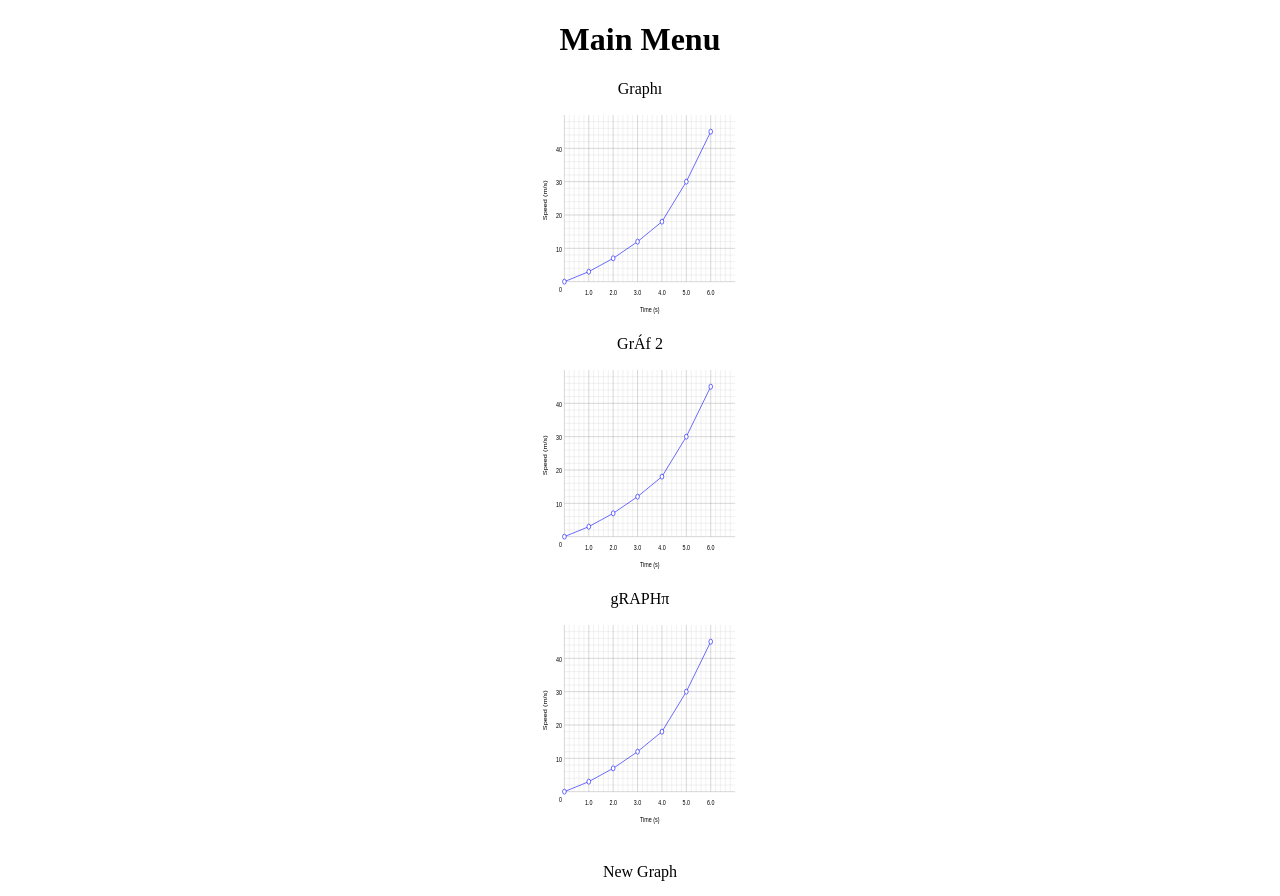
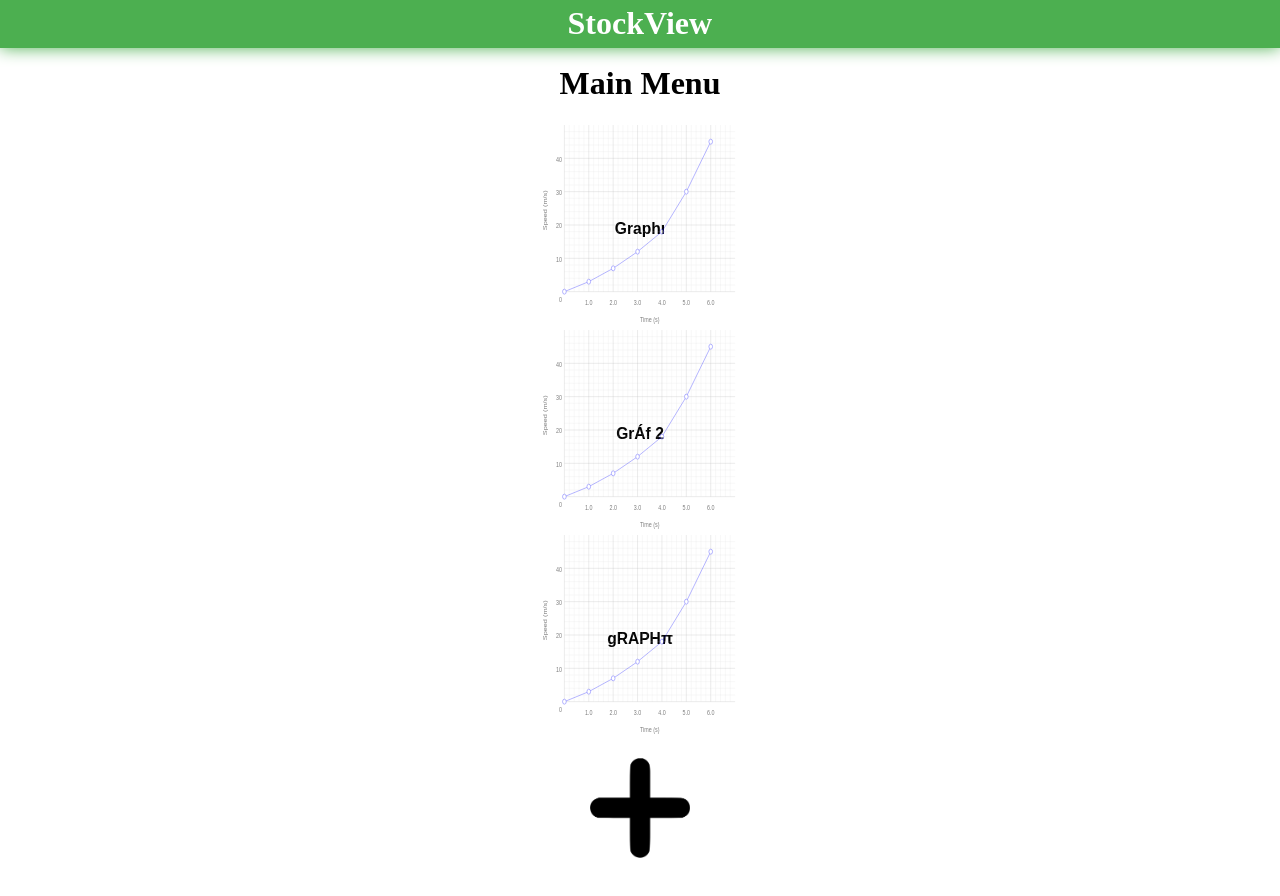
Before and after one commit to alec-horwitz/stock_app_frontend, a React (Create React App) app: page / in a window 1280 px wide. Shown: the top 896 px of the page. After the commit the page ends 870 px from the top, so only its background shows below. Built offline with nearby package versions, Linux system fonts and the light colour scheme; no server answers.

Commit message:
add a nav bar and enhance styling

```diff
--- a/src/App.css
+++ b/src/App.css
@@ -1,5 +1,20 @@
 .App {
   text-align: center;
+}
+
+.nav {
+  position: fixed;
+  display: flex;
+  justify-content: space-between;
+  align-items: center;
+  width: 100%;
+  height: 3em;
+  top: -0.01em;
+  left: -0.01em;
+  color: white;
+  background-color: #4CAF50;
+  box-shadow: 0 0 1em 0.001em #4CAF50;
+  z-index: 999;
 }
 
 .column-stack {
@@ -36,8 +51,8 @@ li {
 
 .button {
   background-color: #4CAF50;
+  color: white;
   border: none;
-  color: white;
   box-shadow: 0 0 0.2em 0.001em #4CAF50;
   border-radius: 12px;
   text-align: center;
@@ -46,6 +61,25 @@ li {
 .button:hover {
   background-color: white;
   color: #4CAF50;
+  border: none;
+}
+
+.titleButtons {
+  position: relative;
+  width: 5em;
+  justify-content: center;
+  background-color: white;
+  color: #4CAF50;
+  box-shadow: 0 0 0.2em 0.001em #4CAF50;
+  border: none;
+  border-radius: 12px;
+  text-align: center;
+}
+
+.titleButtons:hover {
+  background-color: #4CAF50;
+  color: white;
+  box-shadow: 0 0 0.2em 0.001em white;
   border: none;
 }
 
@@ -60,7 +94,7 @@ li {
 .GraphButton {
   background-color: #ffffff;
   border: none;
-  color: #4CAF50;
+  color: black;
   text-align: center;
 }
 
@@ -69,4 +103,71 @@ li {
   box-shadow: 0 0 0.2em 0.001em #4CAF50;
   color: white;
   border: none;
+  border-radius: 32px;
 }
+
+.graphImg {
+  opacity: 0.5;
+}
+
+.imgTextPos {
+  position: relative;
+  display: flex;
+  justify-content: center;
+}
+
+.imgText {
+  position: absolute;
+  top: 5rem;
+}
+
+.newGraphButton {
+  background-color: #ffffff;
+  border: none;
+  color: white;
+  text-align: center;
+}
+
+.newGraphDisabled {
+  background-color: #ffffff;
+  border: none;
+}
+
+.newGraphDisabled .newGraphButtonText {
+  color: black;
+  position: absolute;
+  font-size: 1em;
+  top: -3rem;
+}
+
+.newGraphDisabled .newGraphSymbol{
+  opacity: 0.5;
+}
+
+.newGraphButton:hover {
+  box-shadow: 0 0 0.2em 0.001em #4CAF50;
+  border: none;
+  color: #4CAF50;
+  border-radius: 32px;
+}
+
+.newGraphButtonTextPos {
+  position: relative;
+  display: flex;
+  justify-content: center;
+}
+
+.newGraphButton .newGraphButtonText {
+  opacity: 0;
+  position: absolute;
+  font-size: 1em;
+  top: 1.5rem;
+}
+
+.newGraphButton:hover .newGraphSymbol{
+  opacity: 0;
+}
+
+.newGraphButton:hover .newGraphButtonText{
+  opacity: 1;
+}
--- a/src/App.js
+++ b/src/App.js
@@ -79,7 +79,9 @@ class App extends Component {
     graphIndex: null,
     page: "Menu",
     parent: null,
-    allowNav: true
+    allowNav: true,
+    navRight: "null",
+    navLeft: "null"
   }
 
   componentDidMount() {
@@ -139,6 +141,8 @@ class App extends Component {
 
     return (
       <div className="App">
+        <br/>
+        <br/>
         {this.state.page === "Menu" ? <Menu allowNav={allowNav} graphs={graphs} handleOnClick={this.handleOnClick} /> : null}
         {this.state.page === "Graph" ? <Graph graphCUD={this.graphCUD} graph={graphs[graphIndex]} graphs={graphs} handleOnClick={this.handleOnClick} /> : null}
         {this.state.page === "Settings" ? <Settings myStocks={myStocks} graph={graphs[graphIndex]} graphIndex={graphIndex} graphCUD={this.graphCUD} parent={this.state.parent} handleOnClick={this.handleOnClick} /> : null}
--- a/src/components/Graph.js
+++ b/src/components/Graph.js
@@ -1,4 +1,5 @@
 import React, { Component } from 'react';
+import Nav from './Nav';
 import BarGraph from '../D3/BarGraph';
 import LineGraph from '../D3/LineGraph';
 import ScatterGraph from '../D3/ScatterGraph';
@@ -49,10 +50,10 @@ class Graph extends Component {
     const {interval} = this.state
     return (
       <div className="Graph">
-        <div className="titleButtons">
-          <button className="button" onClick={()=>this.props.handleOnClick("Menu", "Graph", null)} >Back</button>
-          <button className="button" onClick={()=>this.props.handleOnClick("Settings", "Graph")} >Settings</button>
-        </div>
+        <Nav>
+          <button className="titleButtons" onClick={()=>this.props.handleOnClick("Menu", "Graph", null)} >Back</button>
+          <button className="titleButtons" onClick={()=>this.props.handleOnClick("Settings", "Graph")} >Settings</button>
+        </Nav>
         <h1>{this.props.graph.name}</h1>
         {interval ? null : <p>Loading...</p>}
         <div className="D3Graph"></div>
--- a/src/components/Menu.js
+++ b/src/components/Menu.js
@@ -1,4 +1,5 @@
 import React, { Component } from 'react';
+import Nav from './Nav';
 import MenuItem from '../components/MenuItem';
 import UUID from 'uuid';
 
@@ -13,12 +14,13 @@ class Menu extends Component {
   render() {
     return (
       <div className="Menu">
+        <Nav/>
         <h1>Main Menu</h1>
         {this.getGraphs()}
         <br/>
-        <p>New Graph</p>
-        <button className="GraphButton" onClick={()=>this.props.handleOnClick("Settings", "Menu", null)} disabled={this.props.allowNav}>
-          <img alt="New Graph Button" src={plus} height="100rem" width="100rem"/>
+        <button className={this.props.allowNav ? "newGraphDisabled" : "newGraphButton"} onClick={()=>this.props.handleOnClick("Settings", "Menu", null)} disabled={this.props.allowNav}>
+          <div className="newGraphButtonTextPos" ><h5 class="newGraphButtonText">{this.props.allowNav ? "Loading..." : "New Graph"}</h5></div>
+          <img className="newGraphSymbol" alt={"New Graph Button"} src={plus} height="100rem" width="100rem"/>
         </button>
       </div>
     );
--- a/src/components/MenuItem.js
+++ b/src/components/MenuItem.js
@@ -6,9 +6,9 @@ class Menu extends Component {
   render() {
     return (
       <div className="MenuItem">
-        <p>{this.props.graph.name}</p>
         <button className="GraphButton" onClick={()=>this.props.handleOnClick("Graph", "Menu", this.props.index)} disabled={this.props.allowNav}>
-	        <img alt={this.props.graph.name+" thumbnail"} src={graphImg} height="200rem" width="200rem"/>
+          <div className="imgTextPos" ><h3 class="imgText">{this.props.graph.name}</h3></div>
+	        <img className="graphImg" alt={this.props.graph.name+" thumbnail"} src={graphImg} height="200rem" width="200rem"/>
         </button>
         <br/>
       </div>
--- /dev/null
+++ b/src/components/Nav.js
@@ -0,0 +1,25 @@
+import React, { Component } from 'react';
+
+class Nav extends Component {
+
+  getChild = (i) => {
+    if (this.props.children && this.props.children[i]) {
+      return this.props.children[i]
+    } else {
+      return <p style={{visibility: "hidden"}} />
+    }
+  }
+
+  render() {
+    console.log(this.props.children)
+    return (
+      <div className="nav" >
+        {this.getChild(0)}
+        <h1>StockView</h1>
+        {this.getChild(1)}
+      </div>
+    );
+  }
+}
+
+export default Nav;
--- a/src/components/Settings.js
+++ b/src/components/Settings.js
@@ -1,4 +1,5 @@
 import React, { Component } from 'react';
+import Nav from './Nav';
 import {API_KEY} from '../Secrets';
 import UUID from 'uuid';
 
@@ -94,10 +95,10 @@ class Settings extends Component {
   render() {
     return (
       <div className="Settings">
-        <div className="titleButtons">
-          <button className="button" onClick={()=>this.props.handleOnClick(this.props.parent, "Settings")} disabled={this.state.allowNav} >Cancel</button>
-          <button className="button" onClick={()=>this.props.graphCUD(this.state.graph, null)} disabled={this.state.allowNav} >Save</button>
-        </div>
+        <Nav>
+          <button className="titleButtons" onClick={()=>this.props.handleOnClick(this.props.parent, "Settings")} disabled={this.state.allowNav} >Cancel</button>
+          <button className="titleButtons" onClick={()=>this.props.graphCUD(this.state.graph, null)} disabled={this.state.allowNav} >Save</button>
+        </Nav>
         <h1>Settings</h1>
         <br/>
         <h4>Genral</h4>
--- a/src/components/Suggestions.js
+++ b/src/components/Suggestions.js
@@ -1,12 +1,14 @@
 import React, { Component } from 'react';
+import Nav from './Nav';
 
 class Suggestions extends Component {
   render() {
 	return (
 	  <div className="Suggestions">
-		<div className="titleButtons">
-		  <button className="button" onClick={()=>this.props.handleOnClick("Graph", "Suggestions")} >Back</button>
-		</div>
+	  	<Nav>
+		  <button className="titleButtons" onClick={()=>this.props.handleOnClick("Graph", "Suggestions")} >Back</button>
+		  <button className="titleButtons" style={{visibility: "hidden"}} >hidden</button>
+        </Nav>
 		<br/>
 		<h1>Suggestions</h1>
 		<br/>
```
